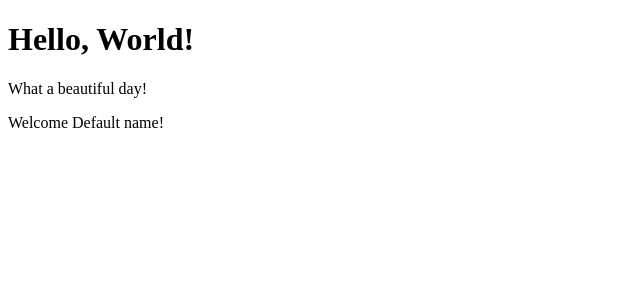
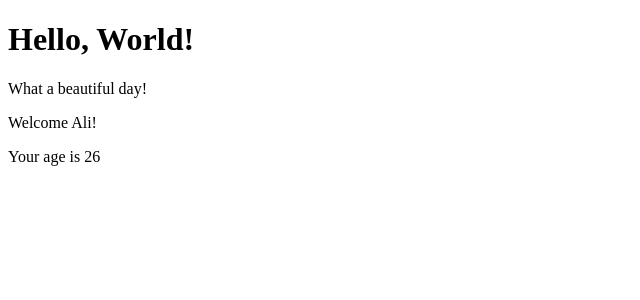
Before and after one commit to Aliberk17/react-exercises, a React (Create React App) app: page / in a window 1280 px wide. Shown: the top 300 px of the page, without its empty margins (0-640 px from the left). Built offline with nearby package versions, Linux system fonts and the light colour scheme.

Commit message:
Props - 03

```diff
--- a/src/App.js
+++ b/src/App.js
@@ -7,7 +7,7 @@
     return (
       <div>
         <Hello />
-        <Welcome />
+        <Welcome name="Ali" age="26" />
       </div>
     );
   }
--- a/src/Welcome.js
+++ b/src/Welcome.js
@@ -1,9 +1,12 @@
-import React, { Component } from 'react'
+import React, { Component } from "react";
 
 export default class Welcome extends Component {
   render() {
     return (
-      <p>Welcome {this.props.name || "Default name"}!</p>
-    )
+      <div>
+        <p>Welcome {this.props.name || "Default name"}!</p>
+        <p>Your age is {this.props.age}</p>
+      </div>
+    );
   }
 }
```
